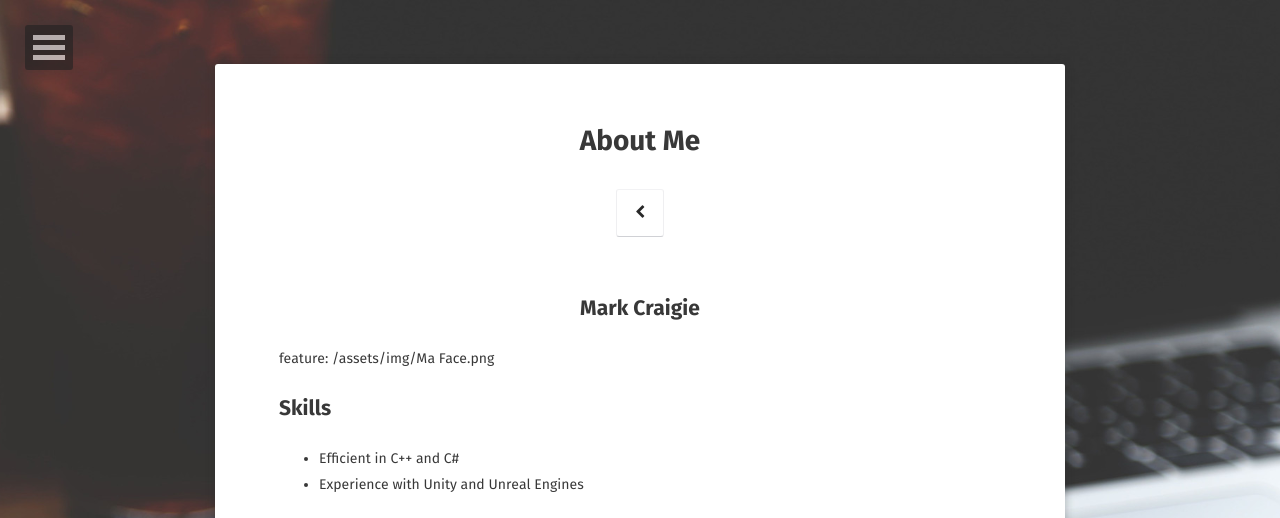
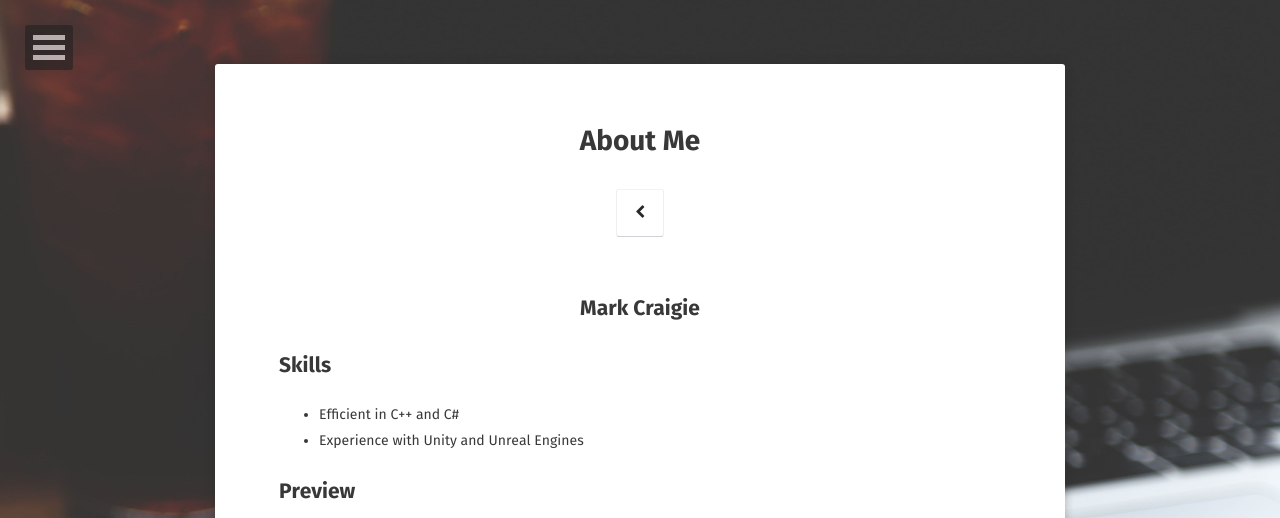
Before and after one commit to LeSmurk/CraigieDev, a Jekyll site: the page built from about/index.md, in a window 1280 px wide. Shown: the top 518 px of the page. Built offline with Jekyll 4.4.1, drawn with Linux system fonts in a browser that asks for light colours; some web fonts are replaced; part of the change alters nothing that is shown; grey boxes are pictures that could not be loaded.

Commit message:
Update index.md

```diff
--- a/about/index.md
+++ b/about/index.md
@@ -7,7 +7,6 @@ comments: false
 ---
 
 ## <center>Mark Craigie</center>
-feature: /assets/img/Ma Face.png
 
 ## Skills
 * Efficient in C++ and C#
@@ -16,8 +15,7 @@ feature: /assets/img/Ma Face.png
 ## Preview
 
 {% capture images %}
-    https://cloud.githubusercontent.com/assets/754514/14509720/61c61058-01d6-11e6-93ab-0918515ecd56.png
-    https://cloud.githubusercontent.com/assets/754514/14509716/61ac6c8e-01d6-11e6-879f-8308883de790.png
+    /assets/img/Ma Face.png
 {% endcapture %}
 {% include gallery images=images caption="Screenshots of Moon Theme" cols=2 %}
 
```
